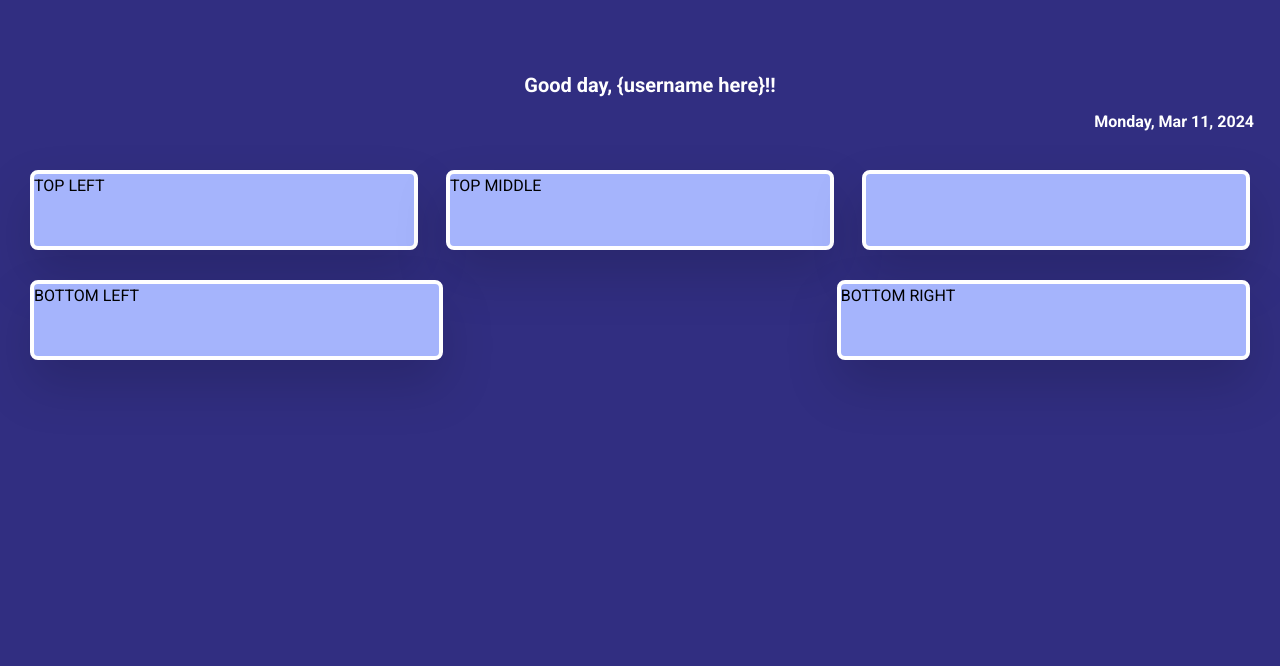
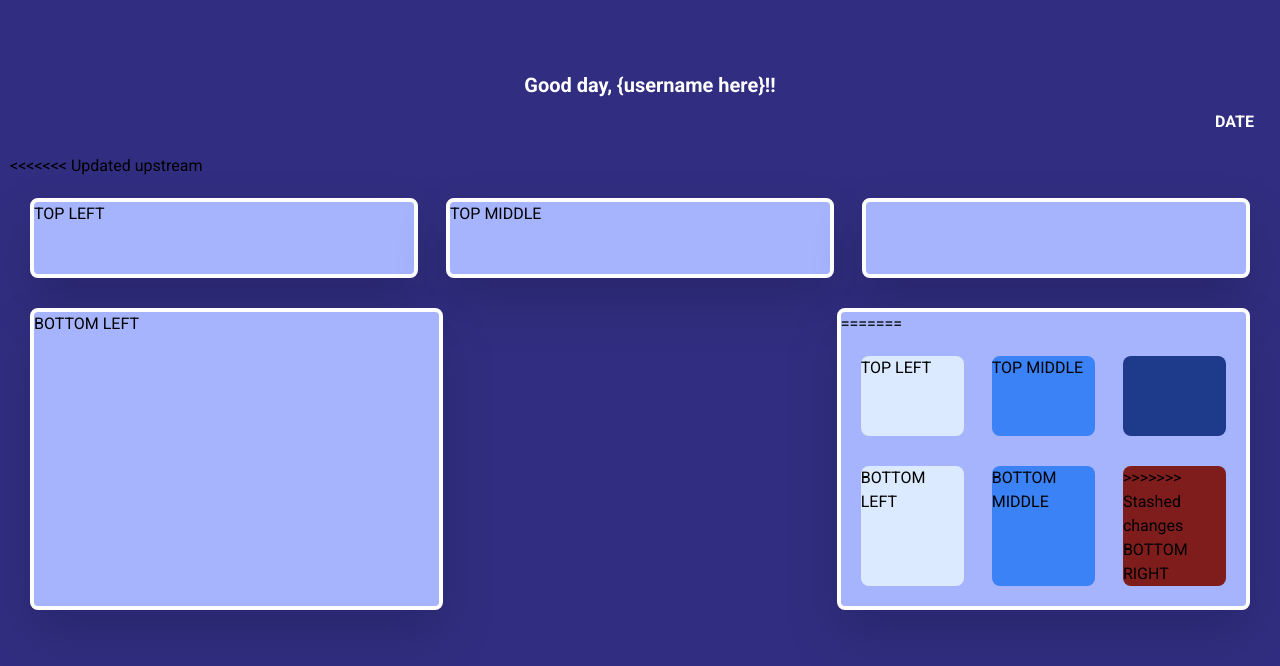
Before and after one commit to A13xGON/personal-hub, a plain HTML site: page index.html in a window 1280 px wide. Drawn offline with nearby package versions, Linux system fonts and the light colour scheme.

Commit message:
Tailwind

```diff
--- a/assets/js/script.js
+++ b/assets/js/script.js
@@ -21,7 +21,11 @@ const nextDateFormat = function() {
     }
 }
 
+<<<<<<< Updated upstream
 /* const buildSports = async function (teams) {
+=======
+// const buildSports = async function (teams) {
+>>>>>>> Stashed changes
 
     let sportsAPI_URL ="https://v2.nba.api-sports.io/standings?league=standard&season=2023&team=31";
     let teamLogoURL = "";
--- a/index.html
+++ b/index.html
@@ -15,6 +15,7 @@
 
 </header>
 
+<<<<<<< Updated upstream
 <body class="flex-row items-center bg-indigo-900 ">
     <div class="flex gap-2 ">
         <div class="flex bg-indigo-300 w-1/3 min-h-20 rounded-lg drop-shadow-2xl border-white border-4">
@@ -34,6 +35,28 @@
             BOTTOM MIDDLE
         </div>-->
         <div class="bg-indigo-300 w-1/3 rounded-lg drop-shadow-2xl border-white border-4">
+=======
+<body class="flex-row items-center ">
+    <div class="flex gap-2 mb-2">
+        <div class="flex bg-blue-100 w-1/3 min-h-20 rounded-lg">
+            TOP LEFT
+        </div>
+        <div class="bg-blue-500 w-1/3 rounded-lg">
+            TOP MIDDLE
+        </div>
+        <div class="sports flex-row bg-blue-900 w-1/3 rounded-lg ">
+
+        </div>
+    </div>
+    <div class="flex gap-2">
+        <div class="bg-blue-100 w-1/3 min-h-20 rounded-lg">
+            BOTTOM LEFT
+        </div>
+        <div class="bg-blue-500 w-1/3 rounded-lg">
+            BOTTOM MIDDLE
+        </div>
+        <div class="bg-red-900 w-1/3 rounded-lg">
+>>>>>>> Stashed changes
             BOTTOM RIGHT
         </div>
     </div>
```
